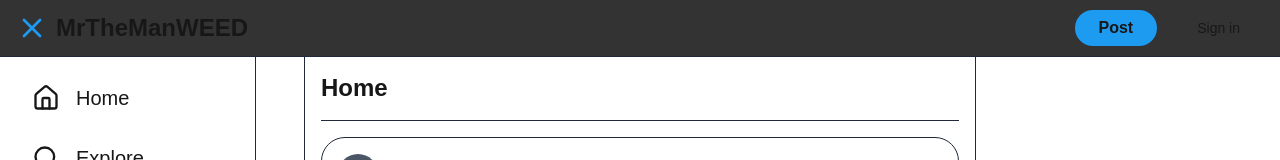
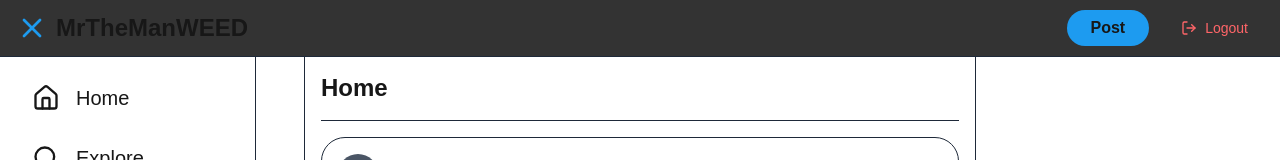
Before and after one commit to emmanuelxs/mrthemanweed, a Next.js app: page / in a window 1280 px wide. Shown: the top 160 px of the page. Built offline with nearby package versions, Linux system fonts and the light colour scheme; no server answers; the database is empty.

Commit message:
fix site loading - minimal layout

```diff
--- a/app/layout.tsx
+++ b/app/layout.tsx
@@ -2,7 +2,6 @@ import type { Metadata } from "next";
 import "./globals.css";
 import Navbar from "@/components/Navbar";
 import Sidebar from "@/components/Sidebar";
-import { SessionProvider } from "next-auth/react";
 
 export const dynamic = 'force-dynamic';
 
@@ -19,7 +18,6 @@ export default function RootLayout({
   return (
     <html lang="en" className="dark">
       <body className="bg-black text-white">
-        <SessionProvider>
         <Navbar />
         <div className="flex pt-14">
           <Sidebar />
@@ -27,7 +25,6 @@ export default function RootLayout({
             {children}
           </main>
         </div>
-        </SessionProvider>
       </body>
     </html>
   );
--- a/components/Navbar.tsx
+++ b/components/Navbar.tsx
@@ -1,14 +1,11 @@
 'use client';
 
 import { X, LogOut } from 'lucide-react';
-import { useSession, signOut } from 'next-auth/react';
 
 export default function Navbar() {
-  const { data: session } = useSession();
-
   const handleLogout = () => {
     if (confirm('Log out of MrTheManWEED?')) {
-      signOut({ callbackUrl: '/login' });
+      window.location.href = '/api/auth/signout';
     }
   };
 
@@ -25,9 +22,6 @@ export default function Navbar() {
             Post
           </button>
 
-          {session ? (
-            <div className="flex items-center gap-3">
-              <div className="w-8 h-8 bg-gray-600 rounded-full"></div>
           <button
             onClick={handleLogout}
             className="flex items-center gap-2 px-4 py-2 text-sm hover:bg-gray-900 rounded-full transition text-red-400"
@@ -36,15 +30,6 @@ export default function Navbar() {
             <span>Logout</span>
           </button>
         </div>
-          ) : (
-            <button
-              onClick={() => window.location.href = '/login'}
-              className="px-6 py-1.5 text-sm font-medium hover:bg-gray-900 rounded-full transition"
-            >
-              Sign in
-            </button>
-          )}
-        </div>
       </div>
     </nav>
   );
```
Lines whose indentation alone changed are shown as unchanged.
